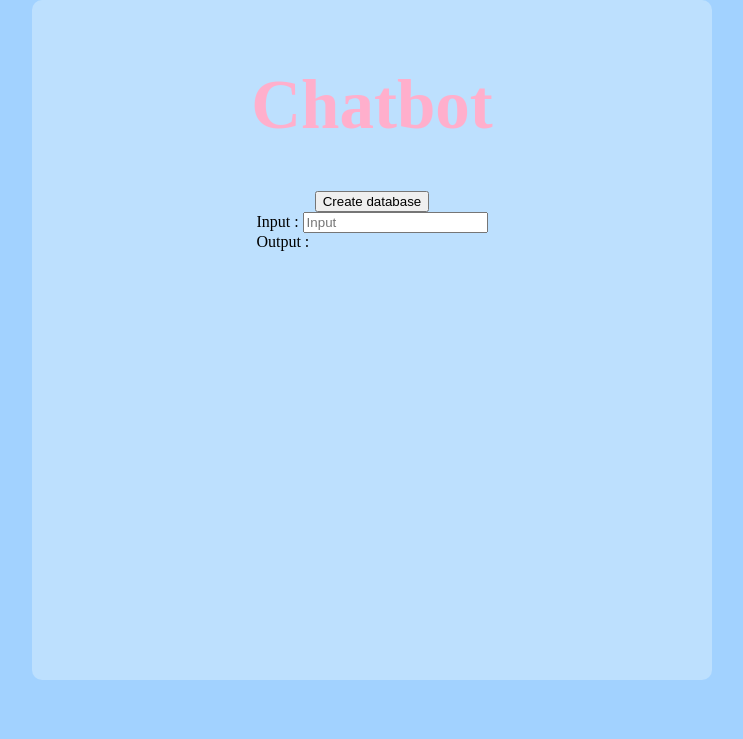
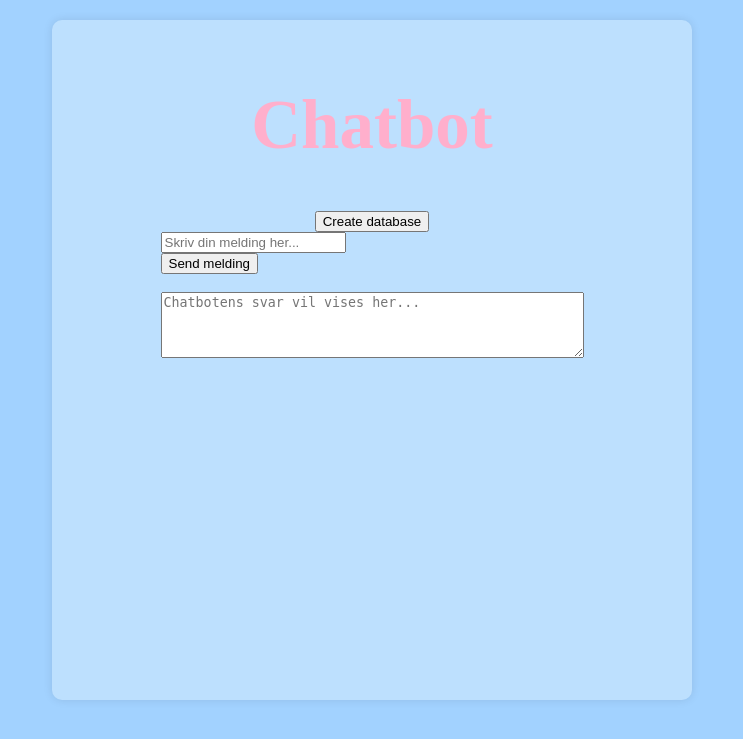
Before and after one commit to Bulldog2910/IS-115-Chatbot-i-PHP, a PHP site: page / in a window 1280 px wide. Shown: the top 739 px of the page, without its empty margins (268-1011 px from the left). Run offline with PHP 8.4, Linux system fonts and the light colour scheme.

Commit message:
laget et output felt

```diff
--- a/public/CSS/Index.css
+++ b/public/CSS/Index.css
@@ -26,8 +26,15 @@ body {
 /* Styles the main chatbot container */
 .chatty {
   display: flex; /* Enables flexbox layout */
-  justify-content: center; /* Horizontally centers the content */
+  flex-direction: column; /* Stack elements vertically */
+  align-items: center; /* Center items horizontally */
   background-color: rgb(189, 224, 254); /* Light blue background for the chatbot */
+  padding: 20px;
+  border-radius: 10px;
+  box-shadow: 0 0 10px rgba(0, 0, 0, 0.1);
+  margin-top: 20px;
+  width: 80%;
+  max-width: 600px;
   padding: 20px; /* Adds padding inside the container */
   border-radius: 10px; /* Rounds the corners of the container */
   flex-direction: column; /* Stacks children vertically */
--- a/public/Index.php
+++ b/public/Index.php
@@ -7,9 +7,13 @@
    <form method="POST">
       <input type="submit" name="createdb" class="button" value="Create database"/>
    </form>
-   <form action="">
-      Input : <input type="text" placeholder="Input" name="" id=""> <br>
-      Output : <output placeholder="Output"></output>
+   <form method="POST" action="">
+      <input type="text" placeholder="Skriv din melding her..." name="user_input" required> <br>
+         <input type="submit" name="send_message" value="Send melding" class="button">
+      <br> <br>
+      <div class="output-field">
+         <textarea id="chat_output" name="chat_output" readonly rows="4" cols="50" placeholder="Chatbotens svar vil vises her..."><?php echo isset($_SESSION['chat_response']) ? $_SESSION['chat_response'] : ''; ?></textarea>
+      </div>
    </form>
 </div>
 
```
